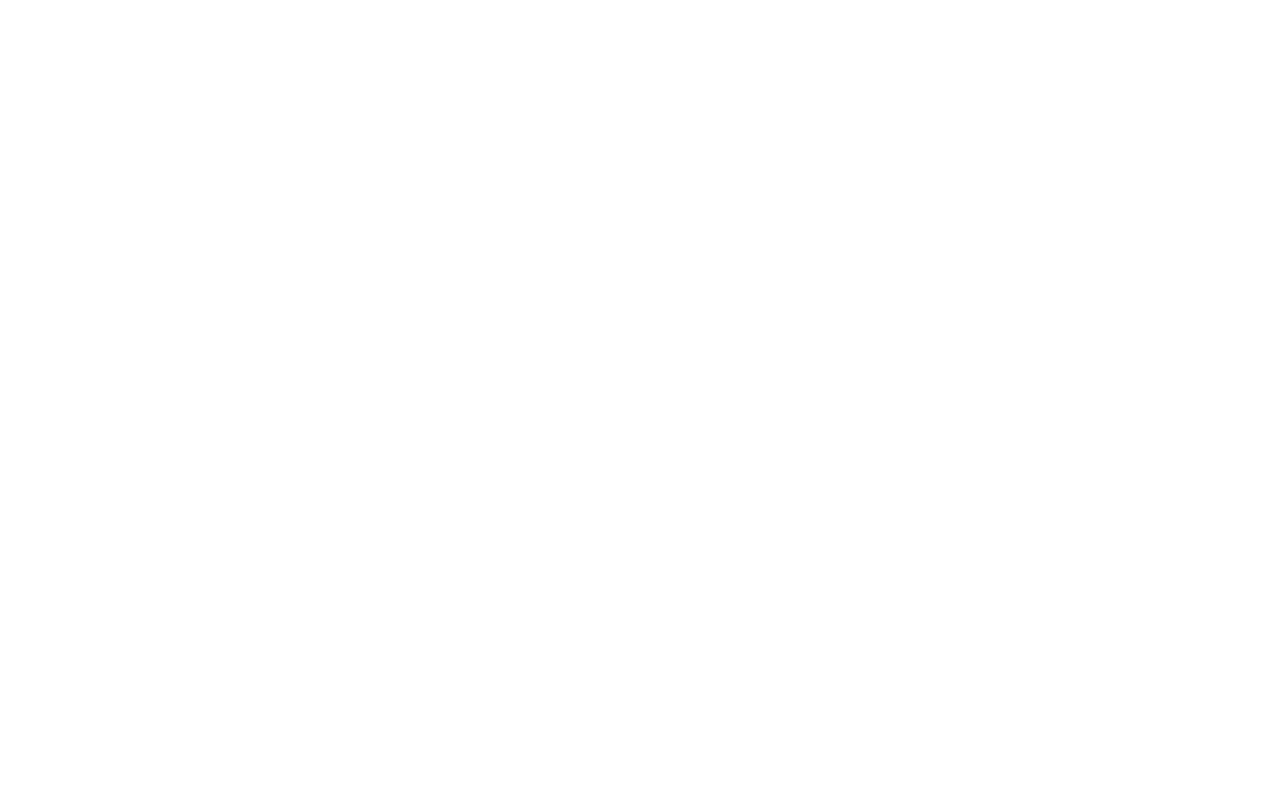
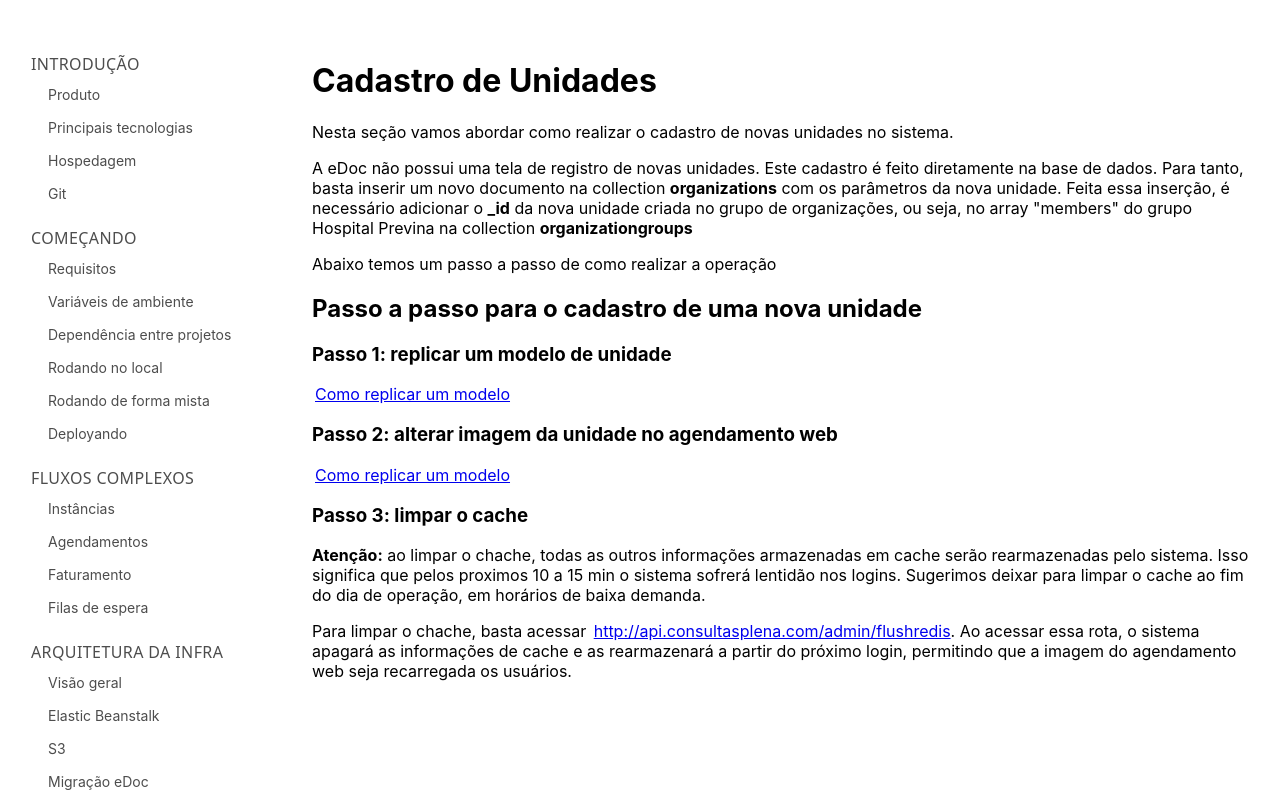
Before and after one commit to plenasaude/edoc-documentation, a React (Vite) app: page /manual-processes/register-organization in a window 1280 px wide. Before the commit this address had no page. Built offline with nearby package versions, Linux system fonts and the light colour scheme.

Commit message:
Added register organization and update organization image documentation

```diff
--- a/src/App.tsx
+++ b/src/App.tsx
@@ -70,6 +70,8 @@
 
 import ManualProcesses from "./pages/ManualProcesses";
 import HardcodedFlows from "./pages/ManualProcesses/HardcodedFlows";
+import RegisterOrganization from "./pages/ManualProcesses/RegisterOrganization";
+import UpdateOrganizationImage from "./pages/ManualProcesses/UpdateOrganizationImage";
 
 function App() {
   return (
@@ -163,6 +165,8 @@
         <Route path="/manual-processes" element={<TOC />}>
           <Route index element={<ManualProcesses />} />
           <Route path="hardcoded-flows" element={<HardcodedFlows />} />
+          <Route path="register-organization" element={<RegisterOrganization />} />
+          <Route path="update-organization-image" element={<UpdateOrganizationImage />} />
         </Route>
 
         <Route path="/appendix" element={<TOC />}>
@@ -264,6 +268,8 @@
         <TOCLink to="/manual-processes/hardcoded-flows">
           Fluxos hardcodados
         </TOCLink>
+        <TOCLink to="/manual-processes/register-organization">Cadastro de Unidades</TOCLink>
+        <TOCLink to="/manual-processes/update-organization-image">Atualizar imagem de unidade</TOCLink>
 
         <TOCTitle to="/appendix">Apêndices</TOCTitle>
         <TOCLink to="/appendix/tools">Ferramentas</TOCLink>
--- /dev/null
+++ b/src/pages/ManualProcesses/RegisterOrganization.tsx
@@ -0,0 +1,49 @@
+import { PageContent } from "../../components/PageContent";
+
+export default function RegisterOrganization() {
+  const json = {a: 'b'}
+  return (
+    <PageContent>
+      <h1>Cadastro de Unidades</h1>
+
+      <p>
+        Nesta seção vamos abordar como realizar o cadastro de novas unidades no sistema.
+      </p>
+
+      <p>
+        A eDoc não possui uma tela de registro de novas unidades. Este cadastro é
+        feito diretamente na base de dados. Para tanto, basta inserir um novo documento
+        na collection <b>organizations</b> com os parâmetros da nova unidade.
+        Feita essa inserção, é necessário adicionar o <b>_id</b> da nova unidade criada
+        no grupo de organizações, ou seja, no array "members" do grupo Hospital Previna
+        na collection <b>organizationgroups</b>
+      </p>
+
+      <p>
+        Abaixo temos um passo a passo de como realizar a operação
+      </p>
+
+      <h2>Passo a passo para o cadastro de uma nova unidade</h2>
+
+      <h3>Passo 1: replicar um modelo de unidade</h3>
+      <a href="https://youtu.be/HD-UlQ4smHc">Como replicar um modelo</a>
+
+      <h3>Passo 2: alterar imagem da unidade no agendamento web</h3>
+      <a href="https://youtu.be/E_hcWRbhz3U">Como replicar um modelo</a>
+
+      <h3>Passo 3: limpar o cache</h3>
+      <p>
+        <b>Atenção:</b> ao limpar o chache, todas as outros informações armazenadas em cache
+        serão rearmazenadas pelo sistema. Isso significa que pelos proximos 10 a 15 min o
+        sistema sofrerá lentidão nos logins. Sugerimos deixar para limpar o cache ao fim do dia
+        de operação, em horários de baixa demanda.
+      </p>
+      <p>
+        Para limpar o chache, basta acessar <a href="http://api.consultasplena.com/admin/flushredis">http://api.consultasplena.com/admin/flushredis</a>.
+        Ao acessar essa rota, o sistema apagará as informações de cache e as rearmazenará a
+        partir do próximo login, permitindo que a imagem do agendamento web seja recarregada
+        os usuários.
+      </p>
+    </PageContent>
+  );
+}
--- /dev/null
+++ b/src/pages/ManualProcesses/UpdateOrganizationImage.tsx
@@ -0,0 +1,32 @@
+import { PageContent } from "../../components/PageContent";
+
+export default function UpdateOrganizationImage() {
+  const json = {a: 'b'}
+  return (
+    <PageContent>
+      <h1>Atualizar imagem da unidade</h1>
+
+      <p>
+        Para alterar a imagem de uma unidade no sistema, basta seguir os mesmos
+        passos do registro de novas unidades. São eles:
+      </p>
+
+      <h3>Passo 1: alterar imagem da unidade no agendamento web</h3>
+      <a href="https://youtu.be/E_hcWRbhz3U">Como replicar um modelo</a>
+
+      <h3>Passo 2: limpar o cache</h3>
+      <p>
+        <b>Atenção:</b> ao limpar o chache, todas as outros informações armazenadas em cache
+        serão rearmazenadas pelo sistema. Isso significa que pelos proximos 10 a 15 min o
+        sistema sofrerá lentidão nos logins. Sugerimos deixar para limpar o cache ao fim do dia
+        de operação, em horários de baixa demanda.
+      </p>
+      <p>
+        Para limpar o chache, basta acessar <a href="http://api.consultasplena.com/admin/flushredis">http://api.consultasplena.com/admin/flushredis</a>.
+        Ao acessar essa rota, o sistema apagará as informações de cache e as rearmazenará a
+        partir do próximo login, permitindo que a imagem do agendamento web seja recarregada
+        os usuários.
+      </p>
+    </PageContent>
+  );
+}
```
